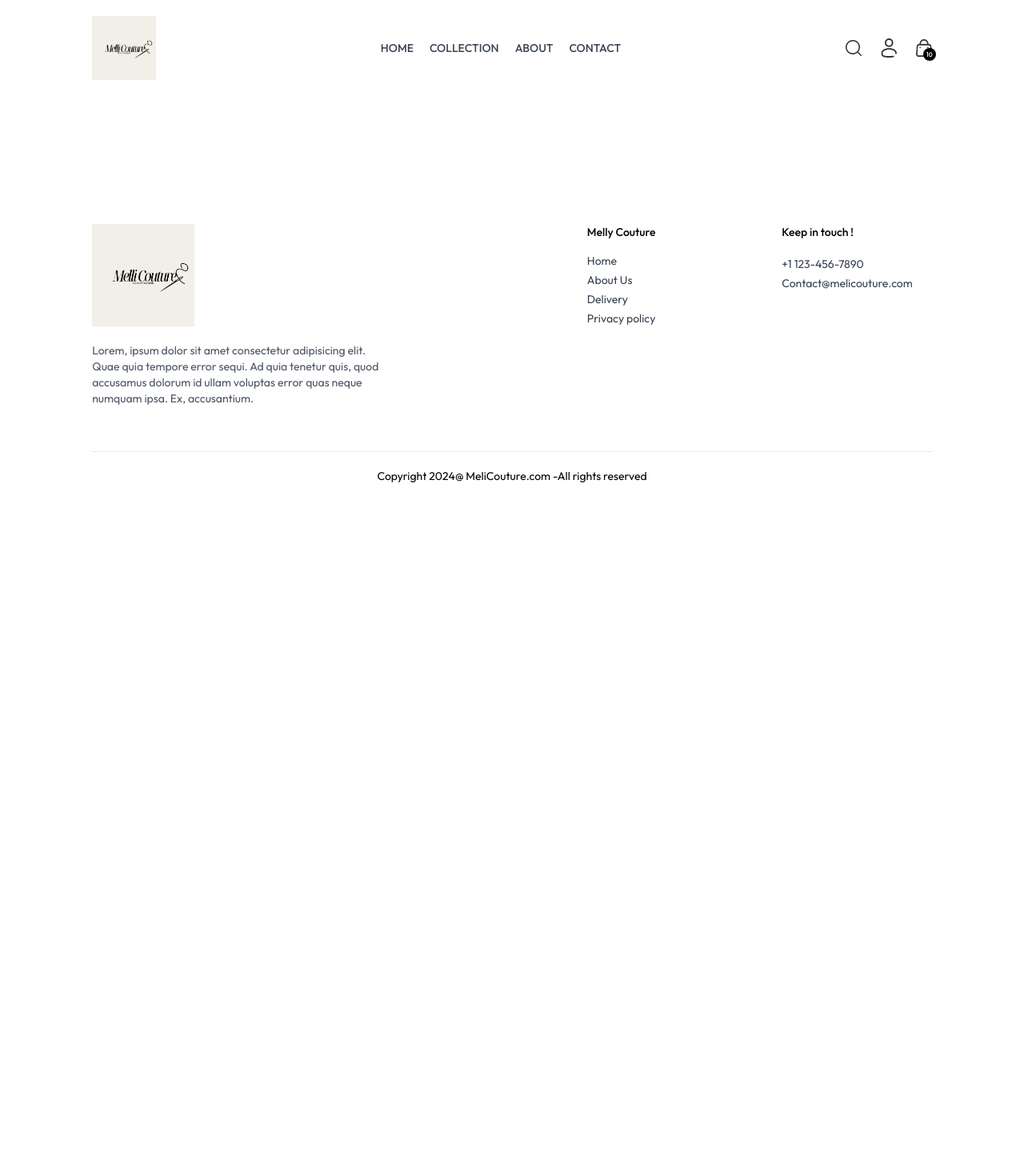
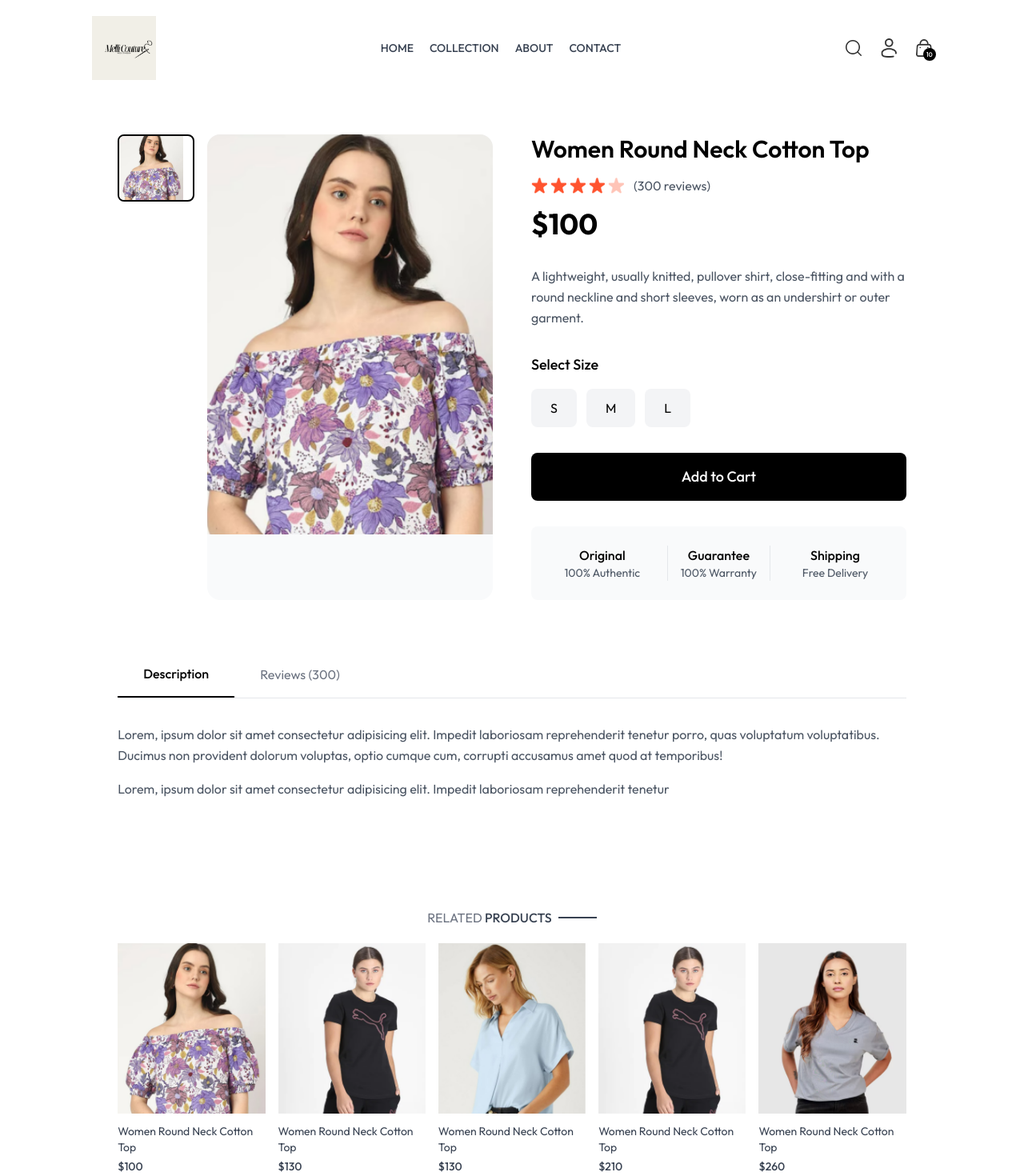
Before and after one commit to cherif098/MeliCouture, a React (Vite) app in the folder MeliCouture_frontend/: page /product/aaaaa in a window 1280 px wide. Shown: the top 1470 px of the page at 80% size. Before the commit the page ends 800 px from the top, so only its background shows below. Built offline with nearby package versions, Linux system fonts and the light colour scheme.

Commit message:
added products page and related products page

```diff
--- /dev/null
+++ b/MeliCouture_frontend/src/components/RelatedProducts.jsx
@@ -0,0 +1,34 @@
+import React, { useContext, useEffect, useState } from 'react'
+import { ShopContext } from '../context/ShopContext'
+import Title from './Title';
+import ProductItem from './ProductItem';
+
+const RelatedProducts = ({category,subCategory}) => {
+
+    const {products} = useContext(ShopContext);
+    const [related,setRelated] = useState([])
+
+    useEffect(()=> {
+     if (products.length > 0) {
+        let productsCopy=products.slice();
+        productsCopy = productsCopy.filter((item) => category === item.category)
+        productsCopy= productsCopy.filter((item)=> subCategory === item.subCategory)
+
+        setRelated(productsCopy.slice(0,5))
+     }
+    },[products])
+  return (
+    <div className='my-24'>
+      <div className='text-center text-3x1 py-2'>
+            <Title text1={'RELATED'} text2={'PRODUCTS'}/>
+      </div>
+      <div className='grid grid-cols-2 sm:grid-cols-3 md:grid-cols-4 lg:grid-cols-5 gap-4 gap-y-6'>
+        {related.map((item,index)=>(
+            <ProductItem key={index} id={item._id} name={item.name} price={item.price} image={item.image} />
+        ))}
+      </div>
+    </div>
+  )
+}
+
+export default RelatedProducts
--- a/MeliCouture_frontend/src/index.css
+++ b/MeliCouture_frontend/src/index.css
@@ -18,6 +18,10 @@ a.active hr{
     font-style: normal;
   }
 
+  ::-webkit-scrollbar{
+    display: none;
+  }
+
   @media(max-width:640px){
     a.active{
         background-color: black;
--- a/MeliCouture_frontend/src/pages/Collection.jsx
+++ b/MeliCouture_frontend/src/pages/Collection.jsx
@@ -5,7 +5,7 @@ import Title from "../components/Title";
 import ProductItem from '../components/ProductItem';
 
 const Collection = () => {
-  const { products } = useContext(ShopContext);
+  const { products,search ,showSearch } = useContext(ShopContext);
   const [showFilter, setShowFilter] = useState(false);
   const [filterProducts, setFilterProducts] = useState([]);
   const [category , setCategory] = useState([]);
@@ -35,6 +35,10 @@ const Collection = () => {
 
     // creer une copie de products
     let productsCopy = products.slice();
+
+    if (showSearch && search){
+      productsCopy = productsCopy.filter(item=> item.name.toLowerCase().includes(search.toLowerCase()))
+    }
 
     // applique le filtre
     if (category.length > 0 ) {
@@ -70,7 +74,7 @@ const Collection = () => {
   // fonction pour afficher les produits
   useEffect(()=>{
     applyFilter();
-  },[category,subCategory])
+  },[category,subCategory,search,showSearch])
 
   // fonction pour appler la fonction de tri par prix
   useEffect(()=>{
--- a/MeliCouture_frontend/src/pages/Product.jsx
+++ b/MeliCouture_frontend/src/pages/Product.jsx
@@ -1,11 +1,138 @@
-import React from 'react'
+import React, { useContext, useEffect, useState } from 'react'
+import { useParams } from 'react-router-dom'
+import { ShopContext } from '../context/ShopContext';
+import { assets, products } from '../assets/assets';
+import RelatedProducts from '../components/RelatedProducts';
 
 const Product = () => {
-  return (
-    <div>
+  const {productId} = useParams();
+  const {products,currency} = useContext(ShopContext);
+  const [productData, setProductData] = useState(false);
+  const [image, setImage] = useState("");
+  const [size,setSize] = useState("");
 
+  const fetchProductData = async () => {
+    products.map((item)=>{
+      if(item._id === productId){
+        setProductData(item);
+        setImage(item.image[0])
+        return null;
+      }
+    })
+  }
+
+  useEffect(()=>{
+    fetchProductData();
+  },[productId,products])
+
+  return productData ? (
+    <div className='max-w-7xl mx-auto px-4 sm:px-6 lg:px-8 py-12 transition-all duration-500 ease-in-out'>
+      <div className='flex flex-col sm:flex-row gap-12 mb-16'>
+        {/* Image Section */}
+        <div className='flex-1 flex flex-col-reverse sm:flex-row gap-4'>
+          {/* Thumbnails */}
+          <div className='flex sm:flex-col overflow-x-auto scrollbar-hide sm:w-24 gap-3'>
+            {productData.image.map((item,index) => (
+              <div
+                key={index}
+                onClick={() => setImage(item)}
+                className={`flex-shrink-0 cursor-pointer overflow-hidden rounded-lg border-2
+                  ${image === item ? 'border-black' : 'border-transparent'}
+                  transition-all duration-200 hover:border-gray-400`}
+              >
+                <img src={item} className='w-20 h-20 object-cover' alt="" />
+              </div>
+            ))}
+          </div>
+          {/* Main Image */}
+          <div className='flex-1 rounded-2xl overflow-hidden bg-gray-50'>
+            <img src={image} className='w-full h-[500px] object-cover object-center' alt="" />
+          </div>
+        </div>
+
+        {/* Product Info */}
+        <div className='flex-1 flex flex-col'>
+          {/* Product Header */}
+          <div className='mb-8'>
+            <h1 className='text-3xl font-semibold mb-4'>{productData.name}</h1>
+            <div className='flex items-center gap-1 mb-4'>
+              {[...Array(4)].map((_, i) => (
+                <img key={i} src={assets.star_icon} alt="" className="w-5 h-5" />
+              ))}
+              <img src={assets.star_dull_icon} alt="" className="w-5 h-5" />
+              <span className='ml-2 text-gray-600'>(300 reviews)</span>
+            </div>
+            <p className='text-4xl font-bold'>{currency}{productData.price}</p>
+          </div>
+
+          {/* Description */}
+          <p className='text-gray-600 leading-relaxed mb-8'>{productData.description}</p>
+
+          {/* Size Selector */}
+          <div className='mb-8'>
+            <h3 className='text-lg font-medium mb-4'>Select Size</h3>
+            <div className='flex flex-wrap gap-3'>
+              {productData.sizes.map((item,index) => (
+                <button
+                  key={index}
+                  onClick={() => setSize(item)}
+                  className={`px-6 py-3 rounded-lg transition-all duration-200
+                    ${item === size
+                      ? 'bg-black text-white'
+                      : 'bg-gray-100 hover:bg-gray-200'}`}
+                >
+                  {item}
+                </button>
+              ))}
+            </div>
+          </div>
+
+          {/* Add to Cart */}
+          <button className='w-full sm:w-auto px-8 py-4 bg-black text-white rounded-lg
+            hover:bg-gray-900 transition-colors duration-200 font-medium text-lg mb-8'>
+            Add to Cart
+          </button>
+
+          {/* Features */}
+          <div className='grid grid-cols-3 gap-4 p-6 bg-gray-50 rounded-lg'>
+            <div className='text-center'>
+              <p className='font-medium'>Original</p>
+              <p className='text-sm text-gray-600'>100% Authentic</p>
+            </div>
+            <div className='text-center border-x border-gray-200'>
+              <p className='font-medium'>Guarantee</p>
+              <p className='text-sm text-gray-600'>100% Warranty</p>
+            </div>
+            <div className='text-center'>
+              <p className='font-medium'>Shipping</p>
+              <p className='text-sm text-gray-600'>Free Delivery</p>
+            </div>
+          </div>
+        </div>
+      </div>
+
+      {/* Description & Reviews */}
+      <div className='mb-16'>
+        <div className='flex border-b'>
+          <button className='px-8 py-4 font-medium border-b-2 border-black'>Description</button>
+          <button className='px-8 py-4 text-gray-500 hover:text-gray-700'>Reviews (300)</button>
+        </div>
+        <div className='py-8 text-gray-600 leading-relaxed'>
+          <p className='mb-4'>
+            Lorem, ipsum dolor sit amet consectetur adipisicing elit. Impedit laboriosam reprehenderit tenetur porro,
+            quas voluptatum voluptatibus. Ducimus non provident dolorum voluptas, optio cumque cum,
+            corrupti accusamus amet quod at temporibus!
+          </p>
+          <p>
+            Lorem, ipsum dolor sit amet consectetur adipisicing elit. Impedit laboriosam reprehenderit tenetur
+          </p>
+        </div>
+      </div>
+
+      {/* Related Products */}
+      <RelatedProducts category={productData.category} subCategory={productData.subCategory}/>
     </div>
-  )
+  ) : <div className='opacity-0'></div>
 }
 
 export default Product
```
